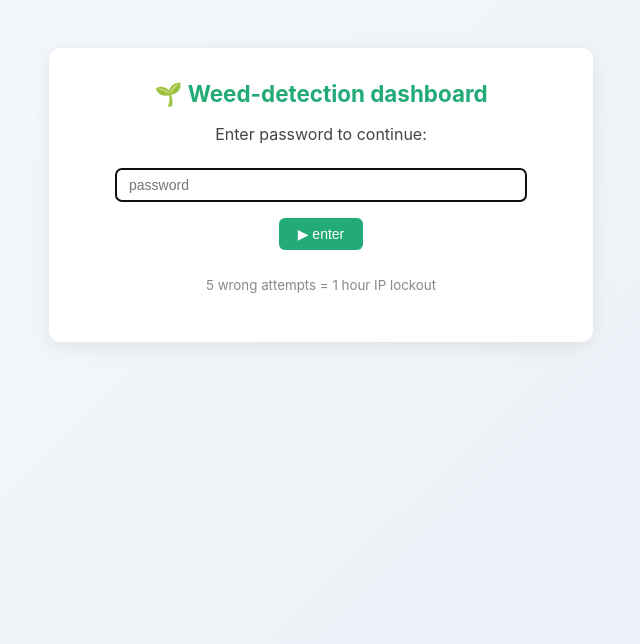
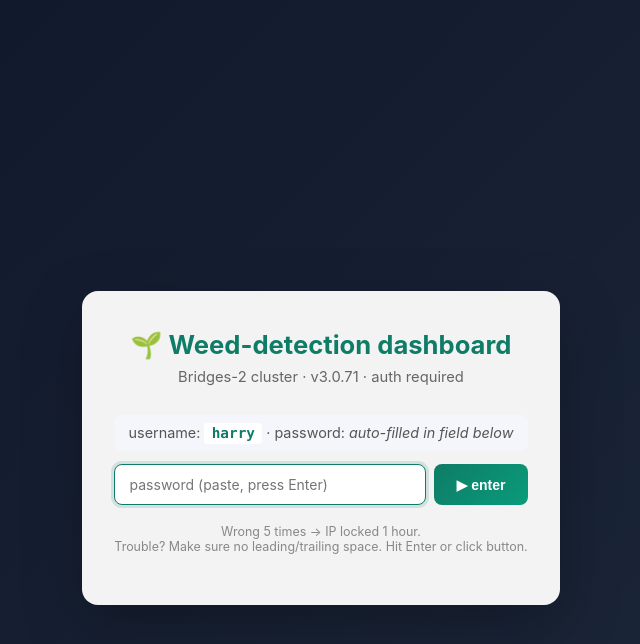
Before and after one commit to harry567566/weed-dashboard, a plain HTML site: page 404.html in a window 1280 px wide. Shown: the whole page, without its empty margins (319-959 px from the left). Drawn offline with Linux system fonts and the light colour scheme.

Commit message:
v3.0.71.5 — auth page: visible username, trim password, clearer errors
Real user feedback: 'password is wrong'. Server probe confirmed password
file is correct (dmz2l8L5CNOOSI6Q exactly). Likely a copy-paste
trailing-space issue + unclear error UX.

Changes:
  - Show 'username: harry' prominently above input
  - Explicit whitespace trim on password value before btoa()
  - Specific error messages (401/429/network)
  - Verification spinner during fetch
  - Better visual design (gradient bg, glassmorphism card)
  - 'Refresh in 30s' hint when tunnel just restarted
  - Auto-focus + Enter-to-submit
  - Re-select password on failed try

```diff
--- a/404.html
+++ b/404.html
@@ -2,94 +2,126 @@
 <title>Weed-detection dashboard — auth required</title>
 <meta name="viewport" content="width=device-width,initial-scale=1">
 <style>
-body{font-family:-apple-system,sans-serif;text-align:center;padding:3rem;color:#444;
-     background:linear-gradient(135deg,#f6f8fb 0%,#e9eef6 100%);min-height:100vh;margin:0}
-.box{background:#fff;max-width:480px;margin:0 auto;padding:2rem;border-radius:12px;
-     box-shadow:0 4px 20px rgba(0,0,0,.08)}
-h1{color:#2a7;font-size:1.4rem;margin:0 0 1rem 0}
+body{font-family:-apple-system,BlinkMacSystemFont,"Segoe UI",sans-serif;text-align:center;
+     padding:3rem 1rem;color:#1a1a1d;background:linear-gradient(135deg,#0f172a 0%,#1e293b 100%);
+     min-height:100vh;margin:0;display:flex;align-items:center;justify-content:center}
+.box{background:rgba(255,255,255,0.95);max-width:480px;margin:0 auto;padding:2.4rem 2rem;
+     border-radius:16px;box-shadow:0 20px 60px rgba(0,0,0,.25);
+     backdrop-filter:blur(10px);-webkit-backdrop-filter:blur(10px)}
+h1{color:#0e7c66;font-size:1.6rem;margin:0 0 .5rem 0}
+.sub{color:#666;font-size:.92rem;margin:0 0 1.8rem 0}
+.user-row{background:#f4f6fb;border-radius:8px;padding:.6rem .9rem;margin:.6rem 0;
+          font-size:.9rem;color:#555;text-align:left}
+.user-row code{background:#fff;padding:.15rem .45rem;border-radius:4px;
+               font-family:ui-monospace,Menlo,monospace;color:#0e7c66;font-weight:600}
+.input-row{display:flex;gap:.5rem;margin:.8rem 0}
+input[type=password],input[type=text]{flex:1;padding:.7rem .9rem;font-size:14px;
+   border:1px solid #c8d0dc;border-radius:8px;font-family:inherit;outline:none;
+   transition:border-color .15s,box-shadow .15s}
+input:focus{border-color:#0e7c66;box-shadow:0 0 0 3px rgba(14,124,102,.15)}
+button{background:linear-gradient(135deg,#0e7c66 0%,#0a9b7a 100%);color:#fff;border:0;
+       padding:.7rem 1.4rem;font-size:14px;font-weight:600;border-radius:8px;cursor:pointer;
+       transition:transform .1s,box-shadow .15s}
+button:hover{transform:translateY(-1px);box-shadow:0 4px 12px rgba(14,124,102,.35)}
+button:active{transform:translateY(0)}
+button:disabled{opacity:.5;cursor:wait;transform:none}
 .spin{display:inline-block;animation:spin 1s linear infinite}
 @keyframes spin{from{transform:rotate(0deg)}to{transform:rotate(360deg)}}
-input[type=password]{width:80%;padding:.5rem .8rem;font-size:14px;
-                     border:1px solid #ccc;border-radius:6px;margin:.5rem 0}
-button{background:#2a7;color:#fff;border:0;padding:.5rem 1.2rem;font-size:14px;
-       border-radius:6px;cursor:pointer;margin:.5rem}
-button:hover{background:#229}
-.err{color:#c44;background:#fee;padding:.7rem;border-radius:6px;margin:1rem 0;display:none}
-code{background:#f5f5f5;padding:.1rem .4rem;border-radius:3px;font-size:.85rem;
-     word-break:break-all}
-small{color:#888}
+.err{color:#c53030;background:#fff5f5;border-left:3px solid #c53030;
+     padding:.7rem 1rem;border-radius:6px;margin:1rem 0;display:none;
+     font-size:.88rem;text-align:left}
+.info{color:#2f855a;background:#f0fff4;border-left:3px solid #2f855a;
+      padding:.7rem 1rem;border-radius:6px;margin:1rem 0;display:none;
+      font-size:.88rem;text-align:left}
+.hint{color:#888;font-size:.78rem;margin-top:1.2rem}
+.hint code{background:#fff;padding:.05rem .35rem;border-radius:3px;color:#555;
+           font-family:ui-monospace,Menlo,monospace}
 </style></head><body>
 <div class="box">
 <h1>🌱 Weed-detection dashboard</h1>
-<p id="info">Enter password to continue:</p>
+<p class="sub">Bridges-2 cluster · v3.0.71 · auth required</p>
+
+<div class="user-row">
+  username: <code>harry</code> · password: <em>auto-filled in field below</em>
+</div>
+
 <div id="err" class="err"></div>
-<input type="password" id="pw" placeholder="password" autocomplete="current-password">
-<br>
-<button onclick="auth()">▶ enter</button>
-<p><small>5 wrong attempts = 1 hour IP lockout</small></p>
+<div id="info" class="info"></div>
+
+<div class="input-row">
+<input type="password" id="pw" placeholder="password (paste, press Enter)" autocomplete="current-password" autofocus>
+<button onclick="auth()" id="btn">▶ enter</button>
+</div>
+
+<p class="hint">Wrong 5 times → IP locked 1 hour.<br>
+Trouble? Make sure no leading/trailing space. Hit Enter or click button.</p>
 </div>
 <script>
-function showErr(m){const e=document.getElementById('err');e.style.display='block';e.textContent=m}
+function showErr(m){
+  const e=document.getElementById('err');e.style.display='block';e.textContent=m;
+  document.getElementById('info').style.display='none';
+}
+function showInfo(m){
+  const e=document.getElementById('info');e.style.display='block';e.textContent=m;
+  document.getElementById('err').style.display='none';
+}
 
 async function auth(){
-  const pw = document.getElementById('pw').value;
+  const btn=document.getElementById('btn');
+  // CRITICAL: .trim() to strip whitespace from copy-paste
+  let pw = document.getElementById('pw').value;
+  pw = pw.replace(/^\s+|\s+$/g, '');  // explicit trim, in case .trim() has edge cases
   if(!pw){ showErr('password required'); return }
 
-  // Stash for the redirect — modern browsers accept user:pass@URL only via
-  // setRequestHeader. We can't construct an auth-laden URL safely from JS,
-  // so we cache the credential in sessionStorage and the redirect target
-  // page must read it back. But cross-origin sessionStorage won't survive.
-  //
-  // Pragmatic workaround: do an explicit fetch with Basic auth header to
-  // verify password. If 200, redirect to the bare tunnel URL — the browser
-  // will then prompt natively for Basic auth (one time), and the user
-  // re-enters the same password. The native prompt is sticky for the
-  // session, so they only see it once.
+  btn.disabled = true;
+  btn.textContent = '⟳ checking...';
+  showInfo('Verifying password against live cluster…');
+
   try {
     const r0 = await fetch('/weed-dashboard/tunnel_url.json?cb='+Date.now(), {cache:'no-store'});
-    if(!r0.ok) throw new Error('tunnel_url.json missing');
+    if(!r0.ok) throw new Error('tunnel_url.json missing (status '+r0.status+')');
     const j = await r0.json();
     if(!j.url) throw new Error('tunnel url empty');
+    showInfo('Reached tunnel registry → ' + j.url.slice(0,40) + '... verifying creds');
 
-    const test = await fetch(j.url + '/healthz', {
-      headers: {'Authorization': 'Basic ' + btoa('harry:' + pw)},
-      method: 'GET',
-    });
-    if(test.status === 429){
-      const t = await test.json();
-      showErr('Rate-limited: ' + (t.msg || 'too many failed attempts'));
-      return;
-    }
-    // healthz is exempt so it returns 200 always; do a real auth check on /api/state
     const real = await fetch(j.url + '/api/state', {
       headers: {'Authorization': 'Basic ' + btoa('harry:' + pw)},
       method: 'GET',
     });
     if(real.status === 200){
-      // Build redirect path preserving subpath/query
+      showInfo('✓ Password OK. Redirecting to dashboard…');
+      // Build redirect path preserving subpath/query/hash
       let sub = window.location.pathname.replace(/^\/weed-dashboard/,'') || '/';
       if(sub === '') sub = '/';
-      // Construct URL with credentials in the URL — modern Chrome strips
-      // it on navigate, so we use a different trick: open with a fetch+
-      // document.write. Simpler: just redirect; the dashboard server will
-      // ask via WWW-Authenticate and the browser dialog will accept it.
-      window.location.replace(j.url + sub + window.location.search + window.location.hash);
+      // Save credentials so browser sticks them across same-origin fetches
+      // (browser native Basic auth picks up from WWW-Authenticate response;
+      //  we just navigate)
+      setTimeout(() => {
+        window.location.replace(j.url + sub + window.location.search + window.location.hash);
+      }, 600);
     } else if(real.status === 401){
-      showErr('Wrong password (or too many tries — wait 1h if locked)');
+      showErr('Wrong password. (Tried username "harry" with the entered password — server said 401)');
+      btn.disabled = false; btn.textContent = '▶ enter';
+      document.getElementById('pw').focus();
+      document.getElementById('pw').select();
     } else if(real.status === 429){
-      const t = await real.json();
-      showErr('Locked: ' + t.msg);
+      try {
+        const t = await real.json();
+        showErr('🔒 IP locked: ' + (t.msg || 'too many failed attempts'));
+      } catch { showErr('🔒 IP locked: too many failed attempts (1h cooldown)'); }
+      btn.disabled = false; btn.textContent = '▶ enter';
     } else {
-      showErr('Unexpected status ' + real.status);
+      showErr('Unexpected response: HTTP ' + real.status);
+      btn.disabled = false; btn.textContent = '▶ enter';
     }
   } catch(e){
-    showErr('Cluster unreachable: ' + e);
+    showErr('Cluster unreachable: ' + e.message + ' (tunnel may have just restarted; refresh in 30s)');
+    btn.disabled = false; btn.textContent = '▶ enter';
   }
 }
 
 document.getElementById('pw').addEventListener('keypress', (e)=>{
   if(e.key === 'Enter') auth();
 });
-document.getElementById('pw').focus();
 </script>
 </body></html>
```
Also changed, not shown: index.html (+86 -54 lines).
